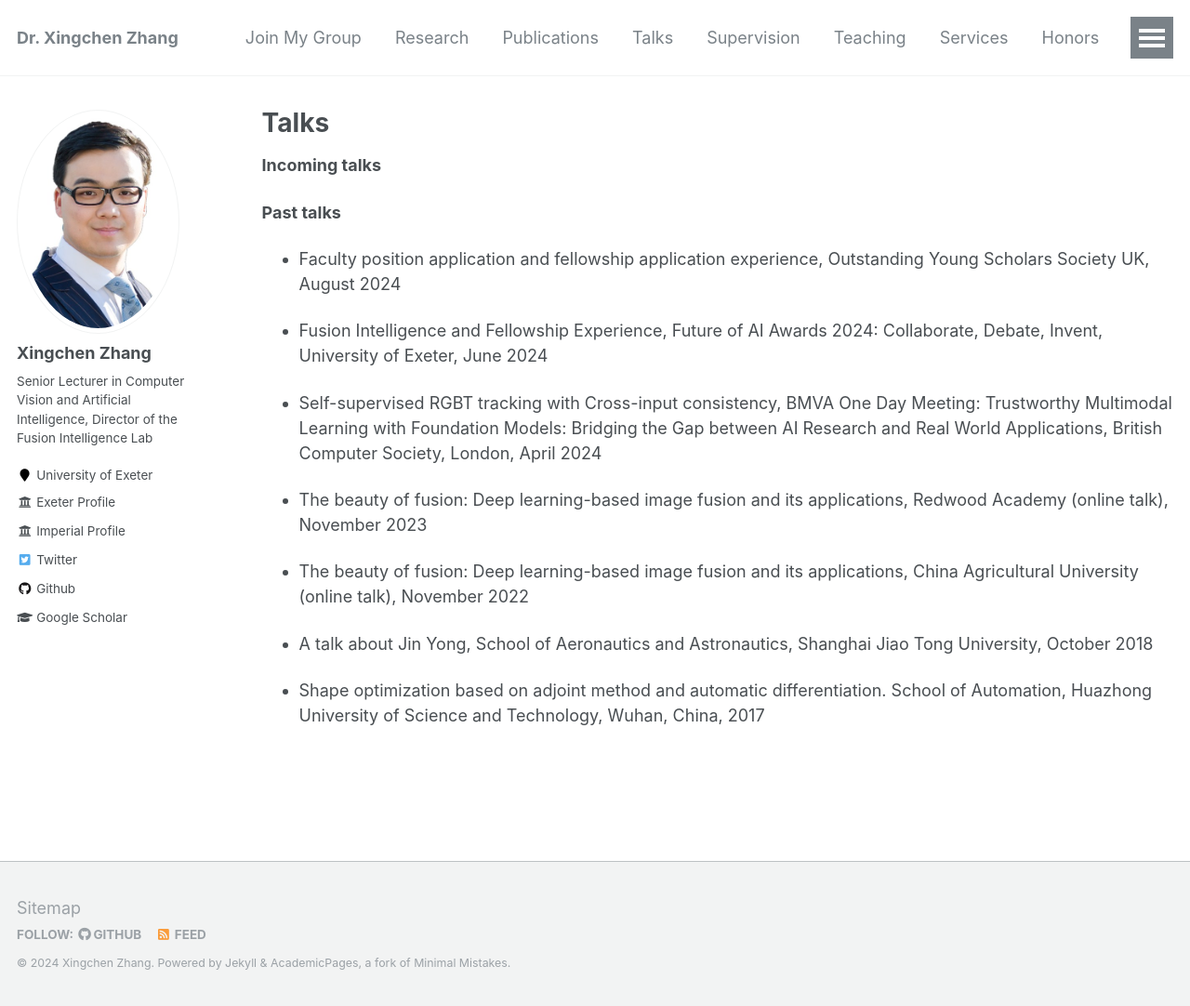
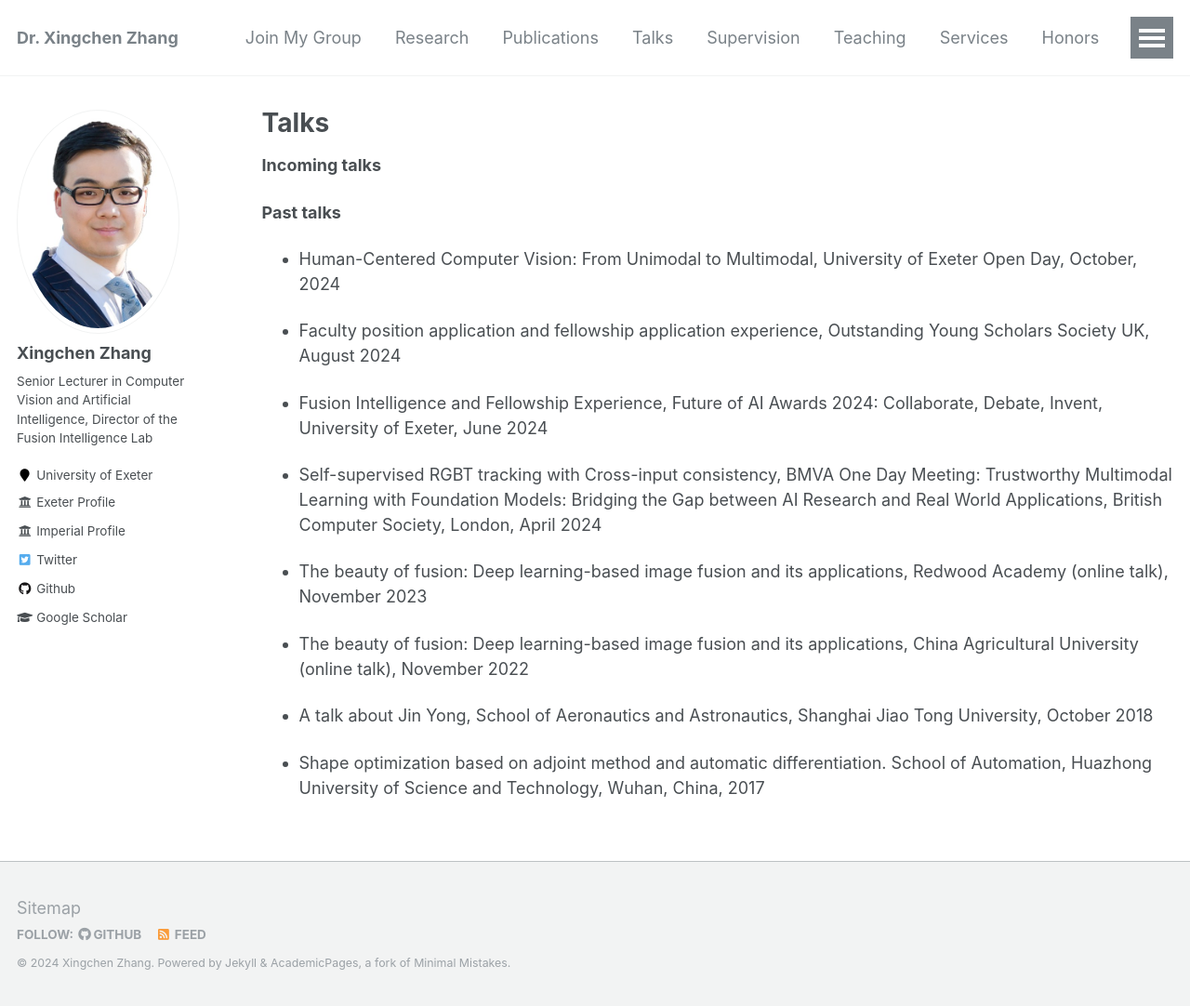
Before and after one commit to xingchenzhang/xingchenzhang.github.io, a Jekyll site: the page built from _pages/talks.md, in a window 1280 px wide and 1082 px high. Shown: the whole window at 93% size. Built offline with Jekyll 4.4.1, drawn with Linux system fonts in a browser that asks for light colours.

Commit message:
update talks

```diff
--- a/_pages/talks.md
+++ b/_pages/talks.md
@@ -9,6 +9,8 @@ author_profile: true
 
 
 **Past talks**
+
+- Human-Centered Computer Vision: From Unimodal to Multimodal, University of Exeter Open Day, October, 2024
 
 - Faculty position application and fellowship application experience, Outstanding Young Scholars Society UK, August 2024
 
```
